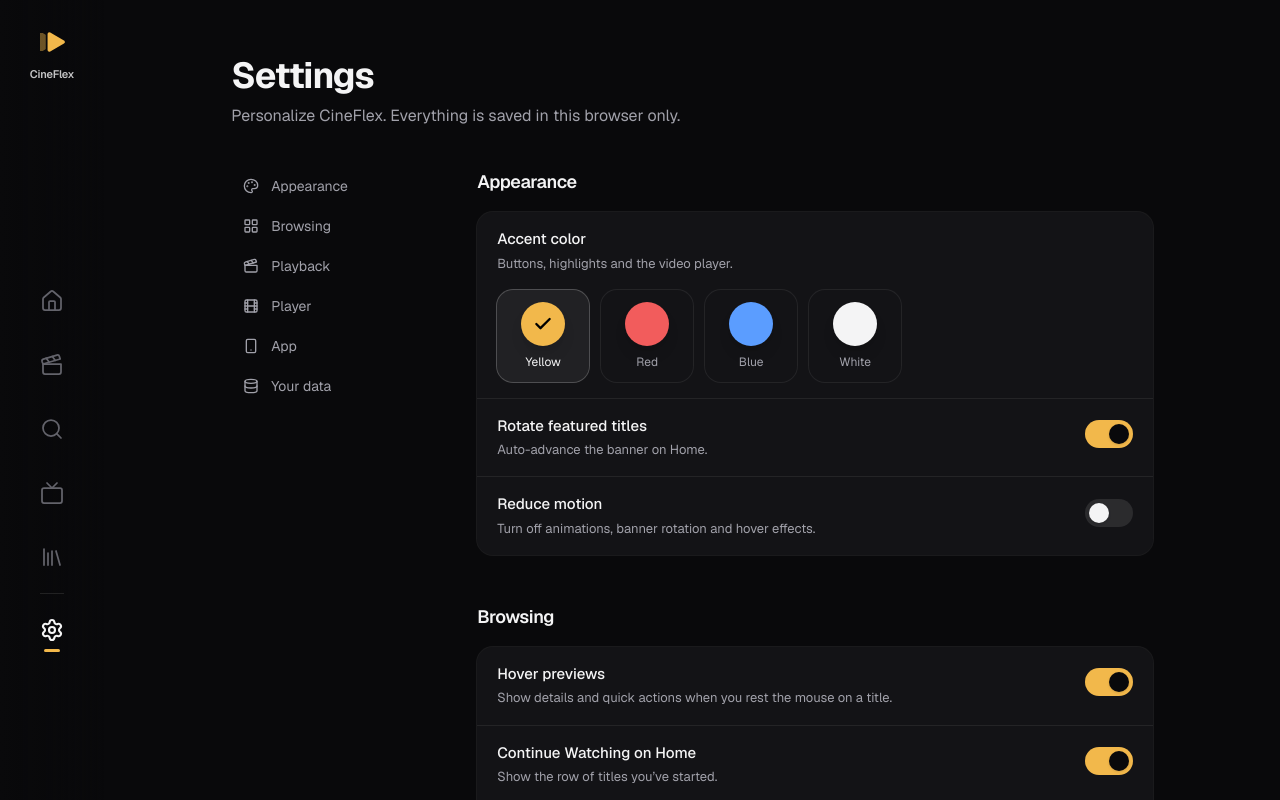
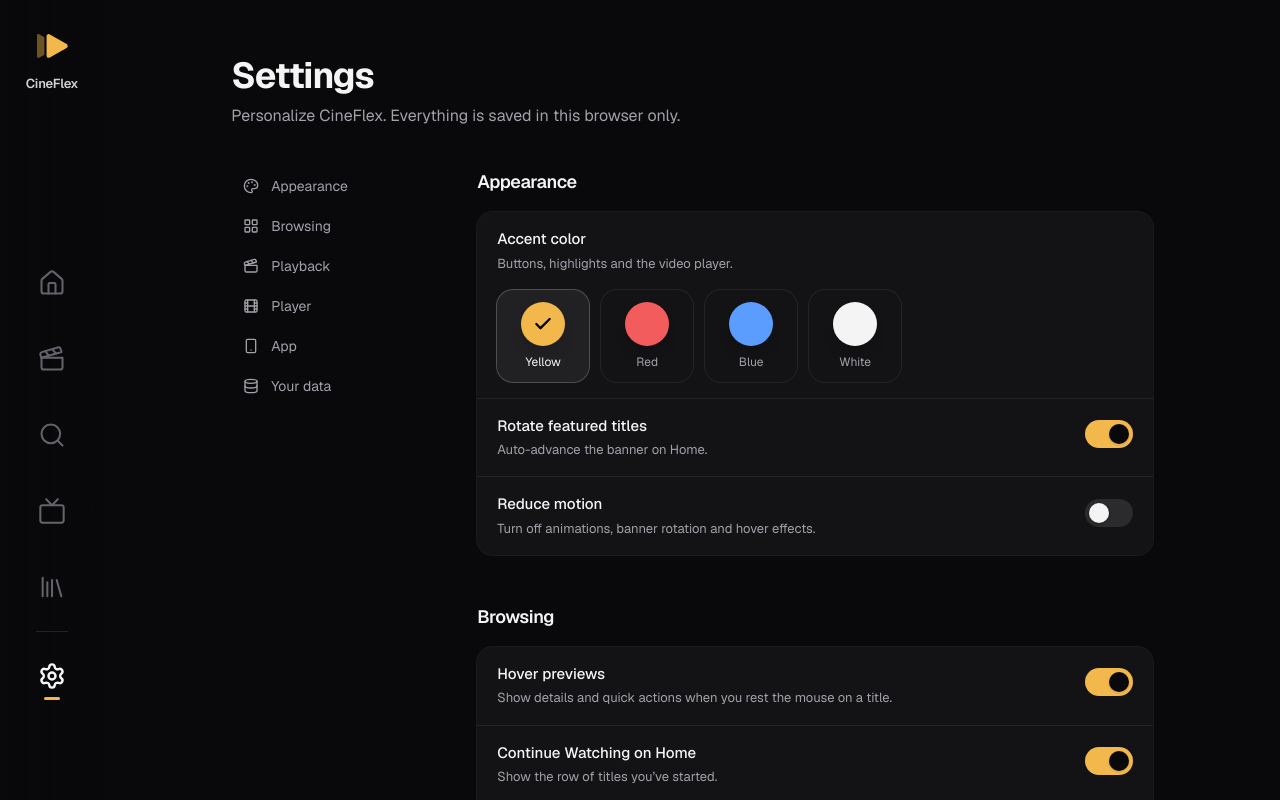
Before and after one commit to iteshxt/cineflex-app, a Next.js app: page /settings in a window 1280 px wide. Shown: the top 800 px of the page. Built offline with nearby package versions, Linux system fonts and the light colour scheme.

Commit message:
feat: larger navigation rail and mobile pill icons

```diff
--- a/src/components/install-banner.tsx
+++ b/src/components/install-banner.tsx
@@ -42,7 +42,7 @@ export function InstallBanner() {
     <div
       role="dialog"
       aria-label="Install CineFlex"
-      className="menu-in fixed inset-x-3 bottom-[calc(max(14px,env(safe-area-inset-bottom))+76px)] z-50 mx-auto flex max-w-md items-center gap-3 rounded-2xl bg-surface-2/95 p-3 pl-4 shadow-2xl shadow-black/60 ring-1 ring-white/10 backdrop-blur-xl md:bottom-6 md:left-auto md:right-6 md:mx-0"
+      className="menu-in fixed inset-x-3 bottom-[calc(max(14px,env(safe-area-inset-bottom))+84px)] z-50 mx-auto flex max-w-md items-center gap-3 rounded-2xl bg-surface-2/95 p-3 pl-4 shadow-2xl shadow-black/60 ring-1 ring-white/10 backdrop-blur-xl md:bottom-6 md:left-auto md:right-6 md:mx-0"
     >
       <LogoMark className="size-8 shrink-0" />
       <div className="min-w-0 flex-1">
--- a/src/components/nav.tsx
+++ b/src/components/nav.tsx
@@ -36,21 +36,21 @@ export function NavView({ pathname }: { pathname: string }) {
         className="fixed inset-y-0 left-0 z-40 hidden w-rail flex-col items-center bg-gradient-to-r from-bg via-bg/80 to-transparent py-6 md:flex"
       >
         <Link href="/home" aria-label="CineFlex home" className="group flex flex-col items-center gap-1.5">
-          <LogoMark className="size-9 transition-transform group-hover:scale-105" />
-          <span className="text-[11px] font-semibold tracking-[-0.02em] text-text/80 transition-colors group-hover:text-text">
+          <LogoMark className="size-11 transition-transform group-hover:scale-105" />
+          <span className="text-[13px] font-semibold tracking-[-0.02em] text-text/85 transition-colors group-hover:text-text">
             CineFlex
           </span>
         </Link>
         <div className="relative my-auto">
-          <ul className="flex flex-col gap-2">
+          <ul className="flex flex-col gap-3">
             {MAIN.map((item) => (
               <li key={item.href}>
                 <RailLink item={item} active={item.match(pathname)} />
               </li>
             ))}
           </ul>
-          <div className="absolute inset-x-0 top-full flex flex-col items-center pt-2">
-            <span className="mb-2 h-px w-6 bg-white/10" aria-hidden="true" />
+          <div className="absolute inset-x-0 top-full flex flex-col items-center pt-3">
+            <span className="mb-3 h-px w-8 bg-white/10" aria-hidden="true" />
             <RailLink item={SETTINGS} active={SETTINGS.match(pathname)} />
           </div>
         </div>
@@ -84,12 +84,12 @@ export function NavView({ pathname }: { pathname: string }) {
                   href={href}
                   aria-label={label}
                   aria-current={active ? "page" : undefined}
-                  className={`relative flex size-[52px] items-center justify-center rounded-full transition-colors ${
+                  className={`relative flex size-14 items-center justify-center rounded-full transition-colors ${
                     active ? "text-text" : "text-faint active:text-muted"
                   }`}
                 >
-                  <Icon className="size-[23px]" strokeWidth={active ? 2.2 : 1.85} />
-                  <Marker active={active} className="bottom-1.5" />
+                  <Icon className="size-[26px]" strokeWidth={active ? 2.2 : 1.85} />
+                  <Marker active={active} className="bottom-2" />
                 </Link>
               </li>
             );
@@ -119,15 +119,15 @@ function RailLink({ item, active }: { item: Item; active: boolean }) {
       href={href}
       aria-label={label}
       aria-current={active ? "page" : undefined}
-      className={`group relative flex size-14 items-center justify-center rounded-2xl transition-colors focus-visible:outline-offset-0 ${
+      className={`group relative flex size-16 items-center justify-center rounded-2xl transition-colors focus-visible:outline-offset-0 ${
         active ? "text-text" : "text-faint hover:text-text"
       }`}
     >
       <Icon
-        className="size-6 transition-transform duration-200 group-hover:scale-110"
+        className="size-7 transition-transform duration-200 group-hover:scale-110"
         strokeWidth={active ? 2.1 : 1.75}
       />
-      <Marker active={active} className="bottom-1.5" />
+      <Marker active={active} className="bottom-2" />
       <span className="pointer-events-none absolute left-full ml-3 -translate-x-1 whitespace-nowrap rounded-lg bg-surface-2 px-2.5 py-1.5 text-xs font-medium text-text opacity-0 shadow-lg ring-1 ring-line transition group-hover:translate-x-0 group-hover:opacity-100 group-focus-visible:translate-x-0 group-focus-visible:opacity-100">
         {label}
       </span>
```
